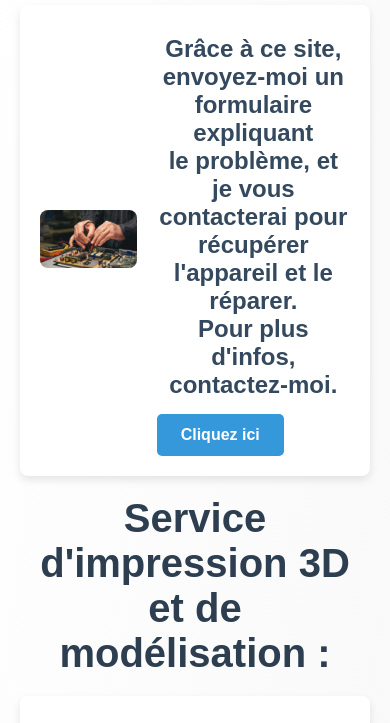
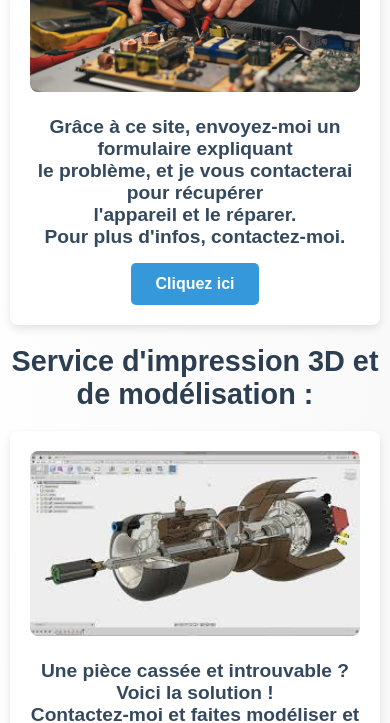
Before and after one commit to Paul-Emile18/Reparations_Gragnague, a plain HTML site: page home.html in a window 390 px wide. Shown: the part 370-1093 px from the top of the page. Drawn offline with Linux system fonts and the light colour scheme.

Commit message:
Add files via upload

```diff
--- a/home.html
+++ b/home.html
@@ -88,7 +88,35 @@
         #adminContent {
             display: none;
         }
+
+        /* Styles pour les écrans de téléphone */
+        @media screen and (max-width: 768px) {
+            body {
+                padding: 10px;
+            }
+            h1 {
+                font-size: 1.8em; /* Réduire les tailles de police */
+            }
+            h2 {
+                font-size: 1.2em;
+            }
+            .principale {
+                flex-direction: column; /* Empile les éléments verticalement */
+                text-align: center;
+            }
+            .principale .img {
+                margin-right: 0;
+                margin-bottom: 10px; /* Ajoute de l'espace entre les images et le texte */
+            }
+            .admin-container {
+                padding: 15px;
+            }
+            .admin-container input, .admin-container button {
+                width: 100%; /* Étendre les champs sur toute la largeur */
+            }
+        }
     </style>
+
 </head>
 <body>
     <header>
```
